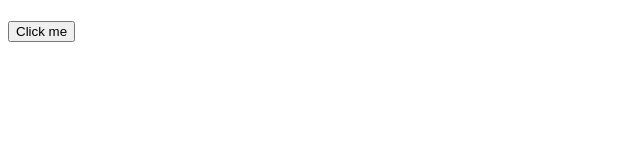
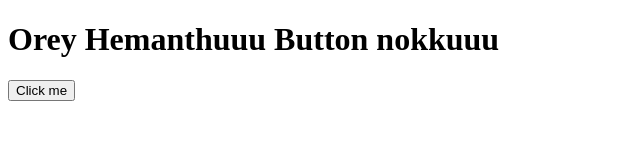
Before and after one commit to venkatesh-acs/Authority-of-the-Man, a plain HTML site: page index.html in a window 1280 px wide. Shown: the whole page, without its empty margins (0-640 px from the left). Drawn offline with Linux system fonts and the light colour scheme.

Commit message:
Update index.html

```diff
--- a/index.html
+++ b/index.html
@@ -11,7 +11,7 @@
     </style>
 </head>
 <body>
-    <h1></h1>
+    <h1>Orey Hemanthuuu Button nokkuuu</h1>
     <button id="displayButton">Click me</button>
     <h1><p id="message" class="hidden">Poraa Erripappa.Emkavalanee OOOOOOO nokkkestunnnav</p></h1>
 
```
